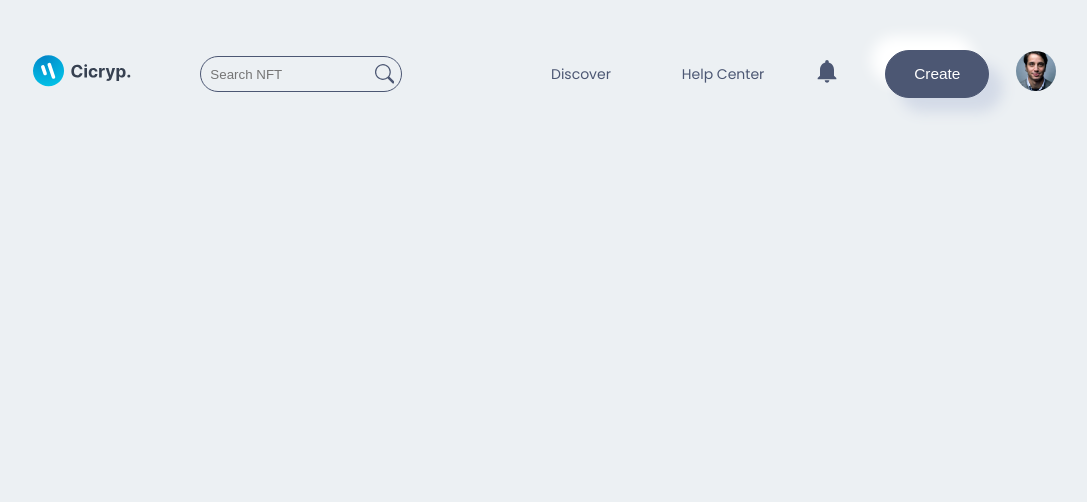
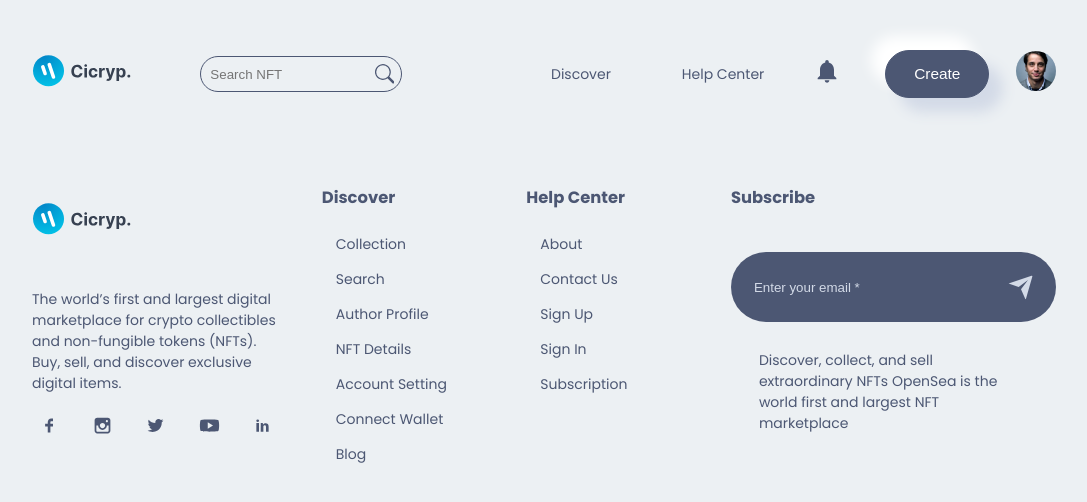
Before and after one commit to AdhithyanM/nft-marketplace-template-code, a Next.js app: page / in a window 1280 px wide. Shown: the top 502 px of the page, without its empty margins (96-1183 px from the left). Built offline with nearby package versions, Linux system fonts and the light colour scheme.

Commit message:
Footer Component Completion

```diff
--- a/components/Footer/Footer.jsx
+++ b/components/Footer/Footer.jsx
@@ -1,10 +1,80 @@
 import React from "react";
+import Image from "next/image";
+
+//----ICONS IMPORT
+import {
+  TiSocialFacebook,
+  TiSocialLinkedin,
+  TiSocialTwitter,
+  TiSocialYoutube,
+  TiSocialInstagram,
+  TiArrowSortedDown,
+  TiArrowSortedUp,
+} from "react-icons/ti";
+import { RiSendPlaneFill } from "react-icons/ri";
 
 // INTERNAL IMPORT
 import Style from "./Footer.module.css";
+import images from "../../img";
+import { Discover, HelpCenter } from "../NavBar";
 
 const Footer = () => {
-  return <div>Footer</div>;
+  return (
+    <div className={Style.footer}>
+      <div className={Style.footer_box}>
+        <div className={Style.footer_box_social}>
+          <Image src={images.logo} alt="footer logo" height={100} width={100} />
+          <p>
+            The world’s first and largest digital marketplace for crypto
+            collectibles and non-fungible tokens (NFTs). Buy, sell, and discover
+            exclusive digital items.
+          </p>
+
+          <div className={Style.footer_social}>
+            <a href="#">
+              <TiSocialFacebook />
+            </a>
+            <a href="#">
+              <TiSocialInstagram />
+            </a>
+            <a href="#">
+              <TiSocialTwitter />
+            </a>
+            <a href="#">
+              <TiSocialYoutube />
+            </a>
+            <a href="#">
+              <TiSocialLinkedin />
+            </a>
+          </div>
+        </div>
+
+        <div className={Style.footer_box_discover}>
+          <h3>Discover</h3>
+          <Discover />
+        </div>
+
+        <div className={Style.footer_box_help}>
+          <h3>Help Center</h3>
+          <HelpCenter />
+        </div>
+
+        <div className={Style.subscribe}>
+          <h3>Subscribe</h3>
+          <div className={Style.subscribe_box}>
+            <input type="email" placeholder="Enter your email *" />
+            <RiSendPlaneFill className={Style.subscribe_box_send} />
+          </div>
+          <div className={Style.subscribe_box_info}>
+            <p>
+              Discover, collect, and sell extraordinary NFTs OpenSea is the
+              world first and largest NFT marketplace
+            </p>
+          </div>
+        </div>
+      </div>
+    </div>
+  );
 };
 
 export default Footer;
--- a/components/Footer/Footer.module.css
+++ b/components/Footer/Footer.module.css
@@ -0,0 +1,84 @@
+.footer {
+  width: 100%;
+  padding-block: 1.5rem;
+  position: relative;
+}
+
+.footer_box {
+  width: 80%;
+  margin: 0 auto;
+  display: grid;
+  grid-template-columns: 1.3fr repeat(2, 1fr) 2fr;
+  align-items: flex-start;
+  justify-content: space-between;
+  gap: 3rem;
+}
+
+/* SOCIAL */
+.footer_social {
+  display: flex;
+  gap: 1.3rem;
+  font-size: 1.5rem;
+  align-items: center;
+}
+
+.footer_social a {
+  padding: 0.5rem;
+  border-radius: 50%;
+  transition: all 0.3s ease-in;
+  display: grid;
+}
+
+.footer_social a:hover {
+  background-color: var(--icons-color);
+  color: var(--shadow-dark-color);
+  box-shadow: var(--box-shadow);
+}
+
+.subscribe_box {
+  width: 100%;
+  display: flex;
+  justify-content: space-between;
+  align-items: center;
+  padding: 1.5rem;
+  background-color: var(--icons-color);
+  color: var(--shadow-dark-color);
+  border-radius: 5rem;
+  margin-top: 3rem;
+}
+
+.subscribe_box input {
+  background-color: transparent;
+  border: none;
+  outline: none;
+  width: 90%;
+  color: var(--shadow-dark-color);
+}
+
+.subscribe_box input::placeholder {
+  color: var(--shadow-dark-color);
+}
+
+.subscribe_box_send {
+  cursor: pointer;
+  font-size: 2rem;
+}
+
+.subscribe_box_info {
+  padding: 1rem 2rem;
+}
+
+/* MEDIA QUERY */
+@media screen and (max-width: 45em) {
+  .footer_box {
+    width: 90%;
+    grid-template-columns: 1fr 2fr;
+  }
+}
+
+@media screen and (max-width: 35em) {
+  .footer_box {
+    width: 90%;
+    grid-template-columns: 1fr;
+  }
+}
--- a/pages/_app.js
+++ b/pages/_app.js
@@ -1,12 +1,13 @@
 import "../styles/globals.css";
 
 // INTERNAL IMPORT
-import { NavBar } from "../components/components-index";
+import { Footer, NavBar } from "../components/components-index";
 
 const MyApp = ({ Component, pageProps }) => (
   <div>
     <NavBar />
     <Component {...pageProps} />
+    <Footer />
   </div>
 );
 
```
